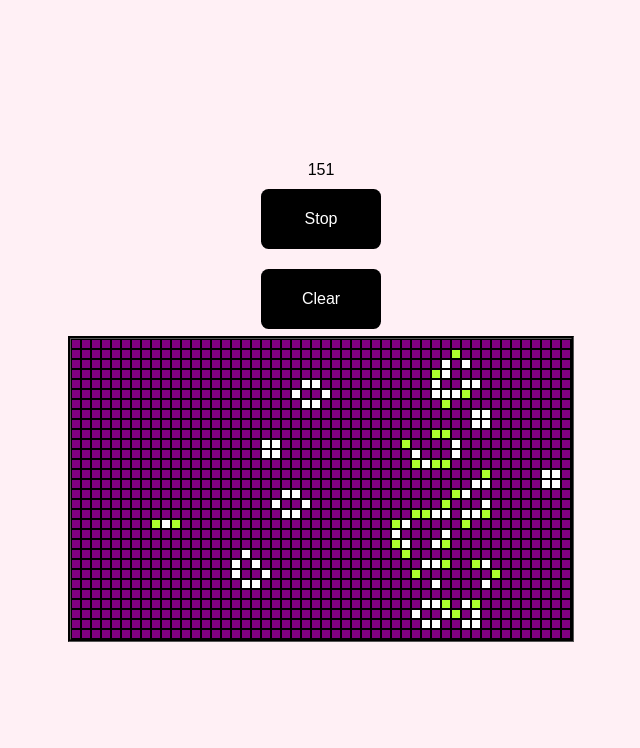
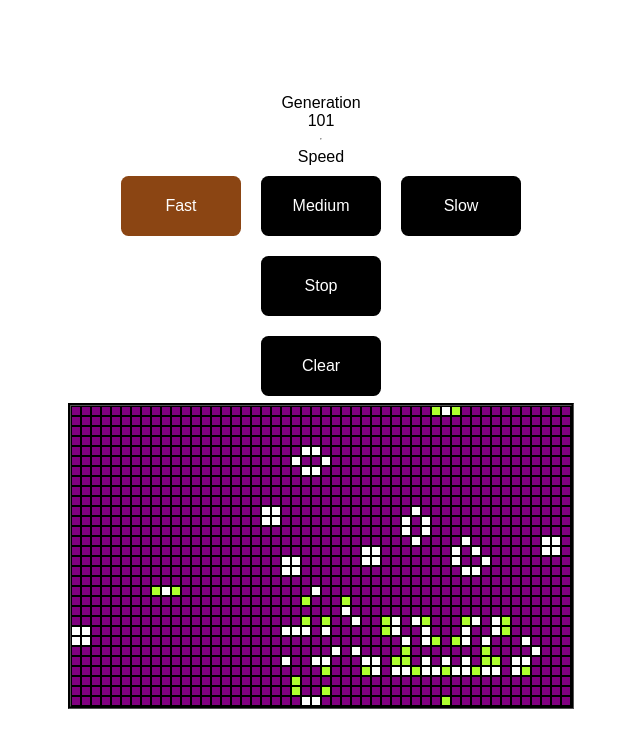
Before and after one commit to abhinav-m/for-the-web, a React (Create React App) app in the folder DataVis/game-of-life/: page / in a window 1280 px wide. Shown: the top 748 px of the page, without its empty margins (319-959 px from the left). Built offline with nearby package versions, Linux system fonts and the light colour scheme.

Commit message:
Added UI changes, core speed functionality

```diff
--- a/DataVis/game-of-life/src/App.css
+++ b/DataVis/game-of-life/src/App.css
@@ -18,7 +18,7 @@
   background: greenyellow; }
 
 .App {
-  background: lavenderblush;
+  background: white;
   flex-direction: column;
   display: flex;
   justify-content: center;
@@ -39,6 +39,11 @@
   outline-style: groove;
   outline-color: black; }
 
+.button-wrapper {
+  display: flex;
+  justify-content: space-between;
+  align-items: center; }
+
 .row {
   width: 500px;
   height: 10px; }
@@ -54,8 +59,10 @@
   margin: 10px;
   transition: border-radius 0.25s; }
 
+.selected {
+  background: saddlebrown; }
+
 .state-button:hover {
   cursor: pointer;
-  background: white;
-  color: black;
+  background: blue;
   border-radius: 15px; }
--- a/DataVis/game-of-life/src/App.js
+++ b/DataVis/game-of-life/src/App.js
@@ -68,6 +68,7 @@ class App extends React.Component {
             board: this.small,
             liveCells: this.liveCells,//["0,25","0,26","0,27","14,25", "14,26", "14,27","15,0","16,0","17,0"],
             generationGap: 50,
+            isSelected: 'Fast',
             isPaused: false,
             generation: 1,
             oldLife: []
@@ -83,6 +84,7 @@ class App extends React.Component {
         this.startSimulation = this.startSimulation.bind(this)
         this.pause = this.pause.bind(this)
         this.clearBoard = this.clearBoard.bind(this)
+        this.changeSpeed = this.changeSpeed.bind(this)
 
     }
 
@@ -121,7 +123,7 @@ class App extends React.Component {
         this.setState({
             liveCells: newLiveCells,
             generation: nextGen,
-            oldLife:liveCells
+            oldLife: liveCells
         })
     }
 
@@ -149,6 +151,32 @@ class App extends React.Component {
         cellsArr.forEach((v, i) => {
             if (this.willLive(v, type))
                 newLiveCells.push(v);
+        })
+
+    }
+
+    changeSpeed(e) {
+        let speed = 100;
+        let selected = '';
+        switch (e.target.id) {
+            case 'Fast': speed = 50;
+            selected='Fast';
+                break;
+            case 'Medium': speed = 100;
+                selected ='Medium';
+                break;
+            case 'Slow': speed = 200;
+                selected = 'Slow';
+                break;
+        }
+
+
+        this.setState({
+            generationGap: speed,
+            isSelected: selected
+        },()=>{
+             this.stopSimulation();
+        this.startSimulation();
         })
 
     }
@@ -212,7 +240,7 @@ class App extends React.Component {
         this.setState({
             liveCells: liveCells,
 
-        },()=>{  this.setState({ isPaused:true}) })
+        }, () => { this.setState({ isPaused: true }) })
 
     }
 
@@ -222,7 +250,7 @@ class App extends React.Component {
             oldLife: [],
             liveCells: emptyBoard,
             generation: 0,
-            isPaused:true
+            isPaused: true
         })
         this.stopSimulation();
     }
@@ -231,7 +259,15 @@ class App extends React.Component {
     render() {
         console.log('render')
         return (<div className="App" >
+            <div className='genBox'>Generation</div>
             {this.state.generation}
+            <hr />
+            Speed
+            <div className='button-wrapper' onClick={this.changeSpeed}>
+                <div className={this.state.isSelected === 'Fast' ?'state-button selected' : 'state-button'} id='Fast'>Fast</div>
+                <div className={this.state.isSelected === 'Medium' ?'state-button selected' : 'state-button'}  id='Medium'>Medium</div>
+                <div className={this.state.isSelected === 'Slow' ?'state-button selected' : 'state-button'}  id='Slow'>Slow</div>
+            </div>
             <div onClick={this.pause} className='state-button'>{this.state.isPaused ? 'Start' : 'Stop'}</div>
             <div onClick={this.clearBoard} className='state-button'>Clear</div>
             <div className="wrapper" onClick={this.changeCellState}> {
@@ -241,7 +277,7 @@ class App extends React.Component {
                         <  div className="row"
                             key={i}
                             id={i} > {
-                                r.map((e, j) => < div className={this.state.liveCells.includes(i + ',' + j) ? this.state.oldLife.includes(i+','+j) ?'cell live' :'cell new-life': 'cell dead'}
+                                r.map((e, j) => < div className={this.state.liveCells.includes(i + ',' + j) ? this.state.oldLife.includes(i + ',' + j) ? 'cell live' : 'cell new-life' : 'cell dead'}
                                     key={i + "" + j}
                                     id={i + "," + j} > </div>)}
                         </div>
--- a/DataVis/game-of-life/src/App.scss
+++ b/DataVis/game-of-life/src/App.scss
@@ -23,7 +23,7 @@
 }
 
 .App {
-    background: lavenderblush;
+    background: white;
     flex-direction: column;
     display: flex;
     justify-content: center;
@@ -46,6 +46,12 @@
     outline-color: black;
 }
 
+.button-wrapper {
+    display: flex;
+    justify-content: space-between;
+    align-items: center;
+}
+
 .row {
     width: 500px;
     height: 10px;
@@ -63,9 +69,12 @@
     transition: border-radius 0.25s;
 }
 
+.selected {
+    background: saddlebrown;
+}
+
 .state-button:hover {
     cursor: pointer;
-    background: white;
-    color: black;
+    background: blue;
     border-radius: 15px;
 }
```
